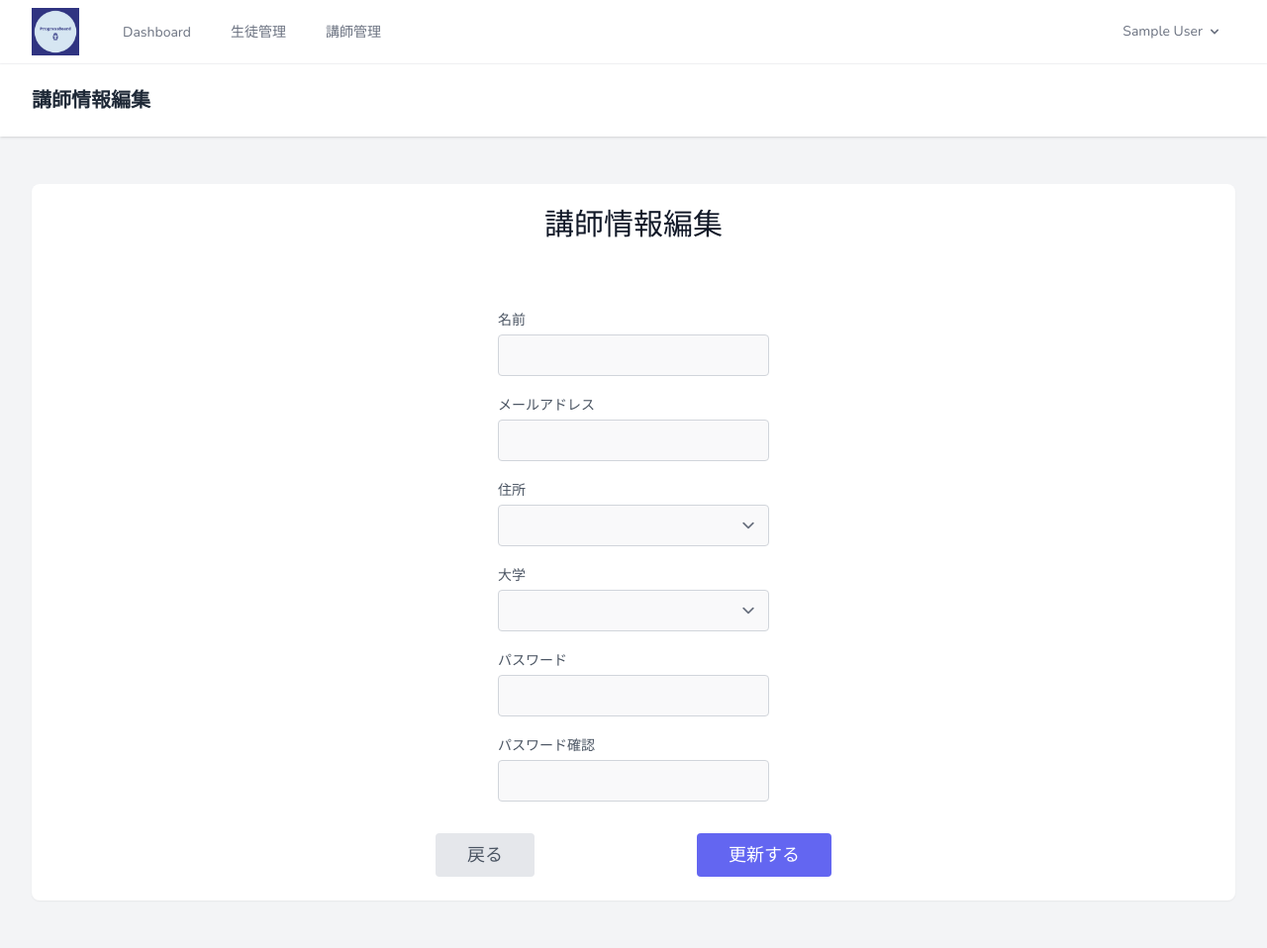
After one commit to yungra/ProgressBoard, a Laravel app: template resources/views/admin/teachers/edit.blade.php in a window 1280 px wide. The commit adds this page. Shown: the whole page at 99% size. Run offline with Laravel 9, Linux system fonts and the light colour scheme; the template is opened without the code that fills it, so the values that code supplies are empty; the visitor is signed in with stand-in values (Sample User, id 1); data comes from the database, SQL or seed files in the repository; style sheets or scripts are compiled from the project's sources; parts of the project's set-up code (start-up, migrations or seed data) failed here and were passed over.

Commit message:
講師の編集機能追加

```diff
--- a/app/Http/Controllers/Admin/StudentsController.php
+++ b/app/Http/Controllers/Admin/StudentsController.php
@@ -88,6 +88,7 @@ class StudentsController extends Controller
     public function edit($id)
     {
         $student = Student::findOrFail($id);
+        // dd($student);
         $prefectures = Prefecture::with('cities')->orderBy('id', 'asc')->get();
         $schools = School::orderBy('id', 'asc')->get();
         return view('admin.students.edit', compact('student', 'prefectures', 'schools'));
@@ -109,7 +110,6 @@ class StudentsController extends Controller
         $student->school_id = $request->school;
         $student->desired_school_id = $request->desired_school;
         $student->password = Hash::make($request->password);
-        $student->email = $request->email;
 
         $student->save();
         return redirect()->route('admin.students.index');
--- a/resources/views/admin/teachers/create.blade.php
+++ b/resources/views/admin/teachers/create.blade.php
@@ -12,7 +12,7 @@
                   <section class="text-gray-600 body-font relative">
                       <div class="container px-5 mx-auto">
                         <div class="flex flex-col text-center w-full mb-12">
-                          <h1 class="sm:text-3xl text-2xl font-medium title-font mb-4 text-gray-900">生徒登録</h1>
+                          <h1 class="sm:text-3xl text-2xl font-medium title-font mb-4 text-gray-900">講師登録</h1>
                         </div>
                         <div class="lg:w-1/2 md:w-2/3 mx-auto">
                           <x-auth-validation-errors class="mb-4" :errors="$errors" />
--- /dev/null
+++ b/resources/views/admin/teachers/edit.blade.php
@@ -0,0 +1,103 @@
+<x-app-layout>
+    <x-slot name="header">
+        <h2 class="font-semibold text-xl text-gray-800 leading-tight">
+            講師情報編集
+        </h2>
+    </x-slot>
+
+    <div class="py-12">
+        <div class="max-w-7xl mx-auto sm:px-6 lg:px-8">
+            <div class="bg-white overflow-hidden shadow-sm sm:rounded-lg">
+                <div class="p-6 text-gray-900">
+                    <section class="text-gray-600 body-font relative">
+                        <div class="container px-5 mx-auto">
+                          <div class="flex flex-col text-center w-full mb-12">
+                            <h1 class="sm:text-3xl text-2xl font-medium title-font mb-4 text-gray-900">講師情報編集</h1>
+                          </div>
+                          <div class="lg:w-1/2 md:w-2/3 mx-auto">
+                            <x-auth-validation-errors class="mb-4" :errors="$errors" />
+                            <form method="post" action="{{ route('admin.teachers.update', ['teacher' => $teacher->id]) }}">
+                              @method('PUT')
+                              @csrf
+                            <div class="-m-2">
+                              <div class="p-2 w-1/2 mx-auto">
+                                <div class="relative">
+                                  <label for="name" required class="leading-7 text-sm text-gray-600">名前</label>
+                                  <input type="text" id="name" name="name" value="{{ $teacher->name }}" class="w-full bg-gray-100 bg-opacity-50 rounded border border-gray-300 focus:border-indigo-500 focus:bg-white focus:ring-2 focus:ring-indigo-200 text-base outline-none text-gray-700 py-1 px-3 leading-8 transition-colors duration-200 ease-in-out">
+                                </div>
+                              </div>
+                              <div class="p-2 w-1/2 mx-auto">
+                                <div class="relative">
+                                  <label for="email" required class="leading-7 text-sm text-gray-600">メールアドレス</label>
+                                  <input type="email" id="email" name="email" value="{{ $teacher->email }}" class="w-full bg-gray-100 bg-opacity-50 rounded border border-gray-300 focus:border-indigo-500 focus:bg-white focus:ring-2 focus:ring-indigo-200 text-base outline-none text-gray-700 py-1 px-3 leading-8 transition-colors duration-200 ease-in-out">
+                                </div>
+                              </div>
+
+                              <div class="p-2 w-1/2 mx-auto">
+                                <div class="relative">
+                                  <label for="address" class="leading-7 text-sm text-gray-600">住所</label>
+                                  <select name="address" id="address" class="w-full bg-gray-100 bg-opacity-50 rounded border border-gray-300 focus:border-indigo-500 focus:bg-white focus:ring-2 focus:ring-indigo-200 text-base outline-none text-gray-700 py-1 px-3 leading-8 transition-colors duration-200 ease-in-out">
+                                    @foreach ($prefectures as $prefecture)
+                                                        <optgroup label="{{ $prefecture->name }}">
+                                                            @foreach ($prefecture->cities as $city)
+                                                                @if ($city->id === $teacher->city_id)
+                                                                    <option value="{{ $city->id }}" selected>
+                                                                        {{ $prefecture->name }}{{ $city->name }}
+                                                                    </option>
+                                                                @else
+                                                                    <option value="{{ $city->id }}">
+                                                                        {{ $prefecture->name }}{{ $city->name }}
+                                                                    </option>
+                                                                @endif
+                                                            @endforeach
+                                                    @endforeach
+                                   </select>
+                                </div>
+                              </div>
+
+                              <div class="p-2 w-1/2 mx-auto">
+                                <div class="relative">
+                                  <label for="university" class="leading-7 text-sm text-gray-600">大学</label>
+                                  <select name="university" id="university" class="w-full bg-gray-100 bg-opacity-50 rounded border border-gray-300 focus:border-indigo-500 focus:bg-white focus:ring-2 focus:ring-indigo-200 text-base outline-none text-gray-700 py-1 px-3 leading-8 transition-colors duration-200 ease-in-out">
+                                    @foreach ($universities as $university)
+                                                        @if ($university->id === $teacher->university_id)
+                                                            <option value="{{ $university->id }}" selected>
+                                                                {{ $university->name }}
+                                                            </option>
+                                                        @else
+                                                            <option value="{{ $university->id }}">
+                                                                {{ $university->name }}
+                                                            </option>
+                                                        @endif
+                                                    @endforeach
+                                   </select>
+                                </div>
+                              </div>
+
+                              <div class="p-2 w-1/2 mx-auto">
+                                <div class="relative">
+                                  <label for="password" required class="leading-7 text-sm text-gray-600">パスワード</label>
+                                  <input type="password" id="password" name="password" class="w-full bg-gray-100 bg-opacity-50 rounded border border-gray-300 focus:border-indigo-500 focus:bg-white focus:ring-2 focus:ring-indigo-200 text-base outline-none text-gray-700 py-1 px-3 leading-8 transition-colors duration-200 ease-in-out">
+                                </div>
+                              </div>
+                              <div class="p-2 w-1/2 mx-auto">
+                                <div class="relative">
+                                  <label for="password_confirmation" required class="leading-7 text-sm text-gray-600">パスワード確認</label>
+                                  <input type="password" id="password_confirmation" name="password_confirmation" class="w-full bg-gray-100 bg-opacity-50 rounded border border-gray-300 focus:border-indigo-500 focus:bg-white focus:ring-2 focus:ring-indigo-200 text-base outline-none text-gray-700 py-1 px-3 leading-8 transition-colors duration-200 ease-in-out">
+                                </div>
+                              </div>
+
+                              <div class="p-2 w-full flex justify-around mt-4">
+                                <button type="button" onclick="location.href='{{ route('admin.teachers.index') }}'" class="bg-gray-200 border-0 py-2 px-8 focus:outline-none hover:bg-gray-400 rounded text-lg">戻る</button>
+                                <button type="submit" class="text-white bg-indigo-500 border-0 py-2 px-8 focus:outline-none hover:bg-indigo-600 rounded text-lg">更新する</button>
+                              </div>
+                            </div>
+                            </form>
+                          </div>
+                        </div>
+                      </section>
+                </div>
+            </div>
+        </div>
+    </div>
+</x-app-layout>
--- a/resources/views/admin/teachers/index.blade.php
+++ b/resources/views/admin/teachers/index.blade.php
@@ -29,7 +29,7 @@
                                             <th class="px-4 py-3 title-font tracking-wider font-medium text-gray-900 text-sm bg-gray-100">住所</th>
                                             <th class="px-4 py-3 title-font tracking-wider font-medium text-gray-900 text-sm bg-gray-100">大学名</th>
                                             <th class="px-4 py-3 title-font tracking-wider font-medium text-gray-900 text-sm bg-gray-100">作成日</th>
-                                            <th class="w-10 title-font tracking-wider font-medium text-gray-900 text-sm bg-gray-100 rounded-tr rounded-br"></th>
+                                            <th class="px-4 py-3 title-font tracking-wider font-medium text-gray-900 text-sm bg-gray-100 rounded-tr rounded-br"></th>
                                         </tr>
                                     </thead>
                                     <tbody>
@@ -41,7 +41,7 @@
                                             <td class="px-4 py-3">{{ $teacher->university->name }}</td>
                                             <td class="px-4 py-3">{{ $teacher->created_at }}</td>
                                             <td class="w-10 text-center">
-                                                <input name="plan" type="radio">
+                                                <button onclick="location.href='{{ route('admin.teachers.edit', $teacher->id) }}'" class="text-white bg-indigo-400 border-0 py-2 px-4 focus:outline-none hover:bg-indigo-600 rounded">編集</button>
                                             </td>
                                         </tr>
                                         @endforeach
```
Also changed, not shown: app/Http/Controllers/Admin/TeachersController.php (+13 -2 lines), resources/views/admin/students/edit.blade.php (+72 -34 lines).
